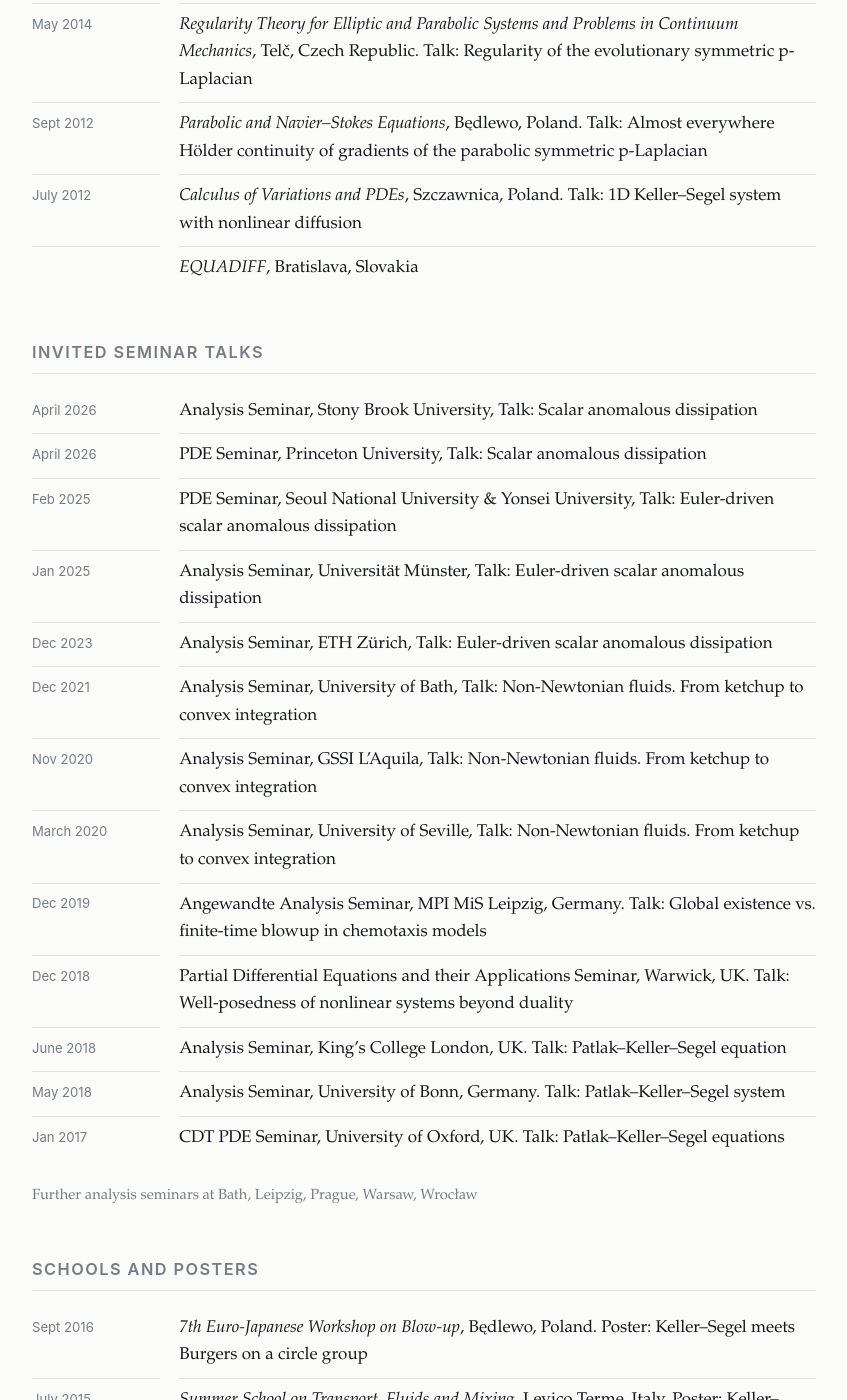
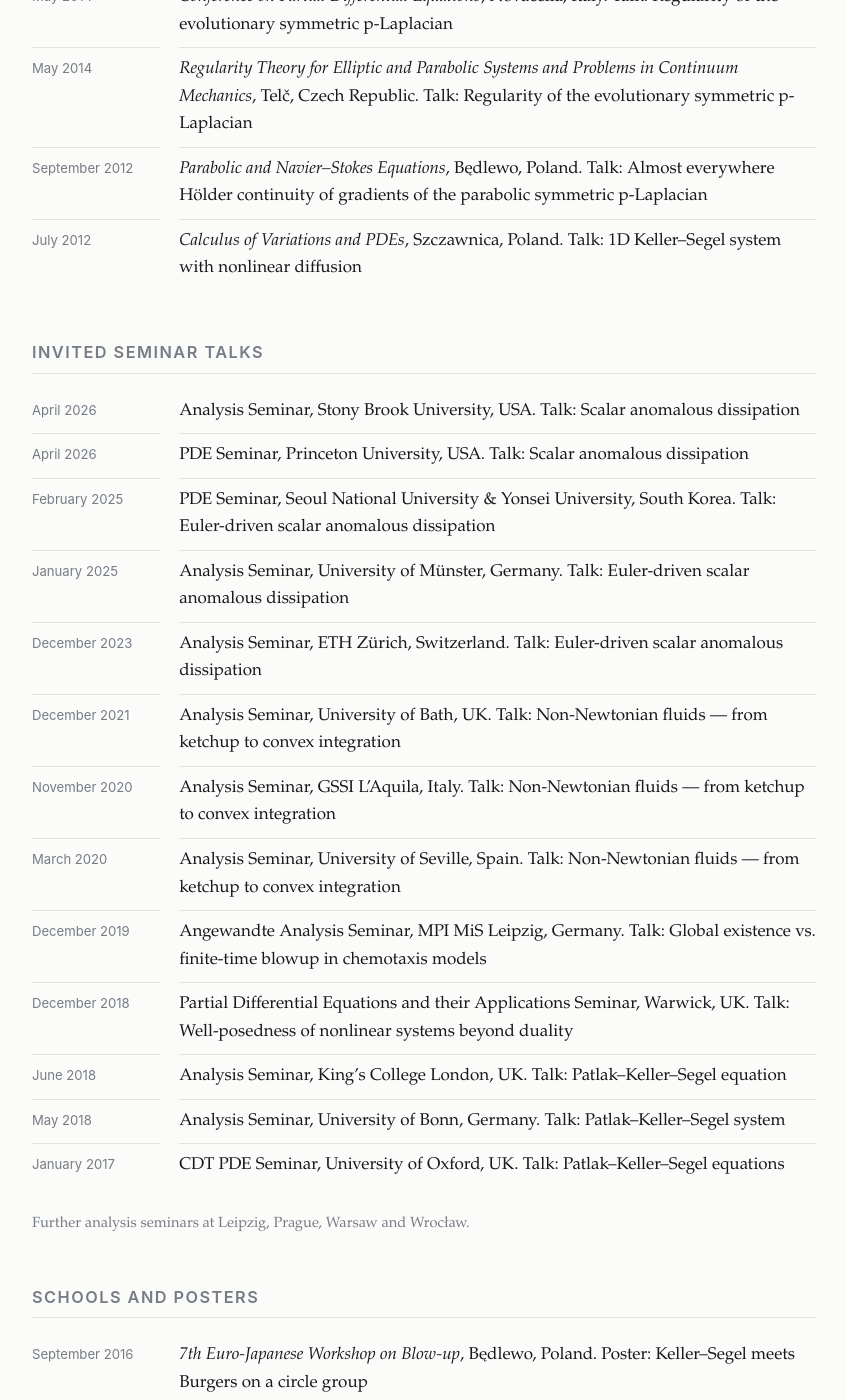
Before and after one commit to janburczak/janburczak.github.io, a Jekyll site: the page built from talks.md, in a window 1280 px wide and 1400 px high, scrolled down 1781 px. Shown: the whole window, without its empty margins (216-1063 px from the left). Built offline with Jekyll 4.4.1, drawn with Linux system fonts in a browser that asks for light colours; some of the changed text lies outside the part shown.

Commit message:
Update talks.md

```diff
--- a/talks.md
+++ b/talks.md
@@ -5,7 +5,8 @@
 ---
 
 <!-- FORMAT: a date on its own line, then a line starting with ": " for the entry.
-     Leave a blank line between entries. Example:
+     Leave a blank line between entries. Keep the date style uniform:
+     "Month Year" (e.g. September 2016), ranges as "January–April 2019". Example:
 
      May 2027
      : *Name of the conference*, City, Country. Talk: Title of my talk
@@ -14,24 +15,27 @@
 ## Lecture series
 
 June 2025
-: Summer school *PDE and Probability*, Sorbonne Université, Paris, 16–27 June. Course: *Anomalous dissipation and Euler flows* (alongside courses by S. Chatterjee, M. Hairer, Z. Hani, F. Hernandez, B. Toth)
+: Summer school *PDE and Probability*, Sorbonne Université, Paris, 16–27 June. Course: *Anomalous dissipation and Euler flows* (alongside courses by S. Chatterjee, M. Hairer, Z. Hani, F. Hernández, B. Tóth)
 
 ## Conference and workshop talks
 
 July 2025
-: *Beyond the horizon: navigating turbulence, irregularity and stochasticity in fluid dynamics*, ICMS, Bayes Centre, Edinburgh, UK Talk: Scalar anomalous dissipation
+: *Beyond the horizon: navigating turbulence, irregularity and stochasticity in fluid dynamics*, ICMS, Bayes Centre, Edinburgh, UK. Talk: Scalar anomalous dissipation
 
 July 2024
-: *Alhambra PDE Days* (Satellite of ECM), Granada, Spain, Talk: Scalar anomalous dissipation driven by the Euler flow
+: *Alhambra PDE Days* (satellite of the ECM), Granada, Spain. Talk: Scalar anomalous dissipation driven by the Euler flow
 
-2022
+November 2021
 : *Convex Integration and Nonlinear Partial Differential Equations*, ICMS, Edinburgh, UK
 
 June 2019
 : *XI Forum of Partial Differential Equations*, Będlewo, Poland. Talk: Well-posedness of nonlinear systems beyond duality
 
-Oct 2018
+October 2018
 : *Hydrodynamic Models in PDEs*, Imperial College London, UK. Talk: Patlak–Keller–Segel equation
+
+July 2018
+: *12th AIMS Conference on Dynamical Systems, Differential Equations and Applications*, Taipei, Taiwan
 
 May 2018
 : *Regularity Theory for Elliptic and Parabolic Systems and Problems in Continuum Mechanics*, Telč, Czech Republic. Talk: Stokes flow with rough drifts
@@ -39,25 +43,25 @@
 March 2018
 : *Oxbridge PDE Conference*, Cambridge, UK. Talk: Patlak–Keller–Segel equation
 
-Feb 2018
+February 2018
 : *Mathematical Aspects of Chemotaxis, Cross-diffusion Effects and Concentration Phenomena*, Warsaw, Poland. Talk: Regularity results for the fractional Patlak–Keller–Segel system
 
-2017
-: *12th AIMS Conference on Dynamical Systems, Differential Equations and Applications*, Taipei, Taiwan
+July 2017
+: *EQUADIFF*, Bratislava, Slovakia
 
 May 2017
 : *Non-local Equations and Fractional Diffusion*, Warwick, UK. Talk: Fractional Keller–Segel system
 
-Sept 2016
+September 2016
 : *Towards Regularity*, Warsaw, Poland. Talk: Non-Newtonian Stokes system with a very weak forcing — existence, uniqueness and optimal regularity
 
 April 2016
 : *Regularity Theory for Elliptic and Parabolic Systems and Problems in Continuum Mechanics*, Telč, Czech Republic. Talk: Existence and optimal regularity of solutions to a quasilinear Stokes system with a very weak forcing
 
-Jan 2016
+January 2016
 : *Nonlocal Aspects in Mathematical Biology*, Będlewo, Poland. Talk: Smoothness of the 1D fractional Keller–Segel system with critical and supercritical diffusion
 
-Sept 2015
+September 2015
 : *3rd Workshop of the GAMM Activity Group "Analysis of PDEs"*, Kassel, Germany. Talk: Smoothness of the 1D fractional Keller–Segel system with critical and supercritical diffusion
 
 June 2015
@@ -75,45 +79,42 @@
 May 2014
 : *Regularity Theory for Elliptic and Parabolic Systems and Problems in Continuum Mechanics*, Telč, Czech Republic. Talk: Regularity of the evolutionary symmetric p-Laplacian
 
-Sept 2012
+September 2012
 : *Parabolic and Navier–Stokes Equations*, Będlewo, Poland. Talk: Almost everywhere Hölder continuity of gradients of the parabolic symmetric p-Laplacian
 
 July 2012
 : *Calculus of Variations and PDEs*, Szczawnica, Poland. Talk: 1D Keller–Segel system with nonlinear diffusion
 
-&nbsp;
-: *EQUADIFF*, Bratislava, Slovakia
-
 ## Invited seminar talks
 
 April 2026
-: Analysis Seminar, Stony Brook University, Talk: Scalar anomalous dissipation
+: Analysis Seminar, Stony Brook University, USA. Talk: Scalar anomalous dissipation
 
 April 2026
-: PDE Seminar, Princeton University, Talk: Scalar anomalous dissipation
+: PDE Seminar, Princeton University, USA. Talk: Scalar anomalous dissipation
 
-Feb 2025
-: PDE Seminar, Seoul National University & Yonsei University, Talk: Euler-driven scalar anomalous dissipation
+February 2025
+: PDE Seminar, Seoul National University & Yonsei University, South Korea. Talk: Euler-driven scalar anomalous dissipation
 
-Jan 2025
-: Analysis Seminar, Universität Münster, Talk: Euler-driven scalar anomalous dissipation
+January 2025
+: Analysis Seminar, University of Münster, Germany. Talk: Euler-driven scalar anomalous dissipation
 
-Dec 2023
-: Analysis Seminar, ETH Zürich, Talk: Euler-driven scalar anomalous dissipation
+December 2023
+: Analysis Seminar, ETH Zürich, Switzerland. Talk: Euler-driven scalar anomalous dissipation
 
-Dec 2021
-: Analysis Seminar, University of Bath, Talk: Non-Newtonian fluids. From ketchup to convex integration
+December 2021
+: Analysis Seminar, University of Bath, UK. Talk: Non-Newtonian fluids — from ketchup to convex integration
 
-Nov 2020
-: Analysis Seminar, GSSI L'Aquila, Talk: Non-Newtonian fluids. From ketchup to convex integration
+November 2020
+: Analysis Seminar, GSSI L'Aquila, Italy. Talk: Non-Newtonian fluids — from ketchup to convex integration
 
 March 2020
-: Analysis Seminar, University of Seville, Talk: Non-Newtonian fluids. From ketchup to convex integration
+: Analysis Seminar, University of Seville, Spain. Talk: Non-Newtonian fluids — from ketchup to convex integration
 
-Dec 2019
+December 2019
 : Angewandte Analysis Seminar, MPI MiS Leipzig, Germany. Talk: Global existence vs. finite-time blowup in chemotaxis models
 
-Dec 2018
+December 2018
 : Partial Differential Equations and their Applications Seminar, Warwick, UK. Talk: Well-posedness of nonlinear systems beyond duality
 
 June 2018
@@ -122,15 +123,15 @@
 May 2018
 : Analysis Seminar, University of Bonn, Germany. Talk: Patlak–Keller–Segel system
 
-Jan 2017
+January 2017
 : CDT PDE Seminar, University of Oxford, UK. Talk: Patlak–Keller–Segel equations
 
-Further analysis seminars at Bath, Leipzig, Prague, Warsaw, Wrocław
+Further analysis seminars at Leipzig, Prague, Warsaw and Wrocław.
 {: .small .muted}
 
 ## Schools and posters
 
-Sept 2016
+September 2016
 : *7th Euro-Japanese Workshop on Blow-up*, Będlewo, Poland. Poster: Keller–Segel meets Burgers on a circle group
 
 July 2015
@@ -142,7 +143,7 @@
 May 2013
 : *Summer School on Mathematical Theory in Fluid Dynamics*, Kácov, Czech Republic. Presentation: Local smooth solutions to the evolutionary symmetric p-Laplace system
 
-Dec 2012
+December 2012
 : *International Winter School on Mathematical Fluid Dynamics*, Levico Terme, Italy. Presentation: Interior Hölder continuity of gradients of an evolutionary symmetric p-Laplace system
 
 July 2012
@@ -160,7 +161,7 @@
 June 2010
 : *International Summer School on Fluid Dynamics*, Levico Terme, Italy. Presentation: Boundedness of gradients of solutions to inhomogeneous quasilinear parabolic systems with fast-growing right-hand side
 
-Sept 2009
+September 2009
 : *Summer School for Calculus of Variations*, Małe Ciche, Poland. Lecture: Stochastic traits in maximal regularity for parabolic systems
 
 Also participated in: *Mathematical Analysis of Incompressible Fluid Flows*, Brighton (2017) ·
@@ -171,25 +172,25 @@
 
 ## Research visits
 
-Jan–Apr 2019
+January–April 2019
 : Hausdorff Research Institute for Mathematics, Bonn, Germany — trimester programme *Evolution of Interfaces* (organisers: E. Spadaro, L. Székelyhidi Jr., G. Weiss)
 
 May 2018
 : University of Bonn, Germany (hosts: J. Velázquez, S. Schwarzacher)
 
-Sept 2016
+September 2016
 : Charles University, Prague, Czech Republic (hosts: M. Bulíček, P. Kaplický, J. Málek)
 
-Dec 2015
+December 2015
 : Waseda University, Tokyo, Japan (host: Y. Shibata)
 
 April 2015
 : Charles University, Prague, Czech Republic (host: P. Kaplický)
 
-Sept 2014
+September 2014
 : Mathematical Institute, University of Wrocław, Poland (hosts: P. Biler, G. Karch)
 
-Aug 2014
+August 2014
 : St. Petersburg Department of the Steklov Institute of Mathematics, Russia (host: V. A. Solonnikov)
 
 July 2014
@@ -201,9 +202,8 @@
 May 2013
 : LMU Munich, Germany (host: L. Diening)
 
-Oct 2012 – June 2013
+October 2012 – June 2013
 : Charles University, Prague, Czech Republic — two-semester pre-doctoral stay (host: P. Kaplický)
 
-Further short stays (up to one month) at Seoul National University, IAS Princeton and the
-University of Bath.
+Further short stays (up to one month) at Seoul National University and IAS Princeton.
 {: .small .muted}
```
